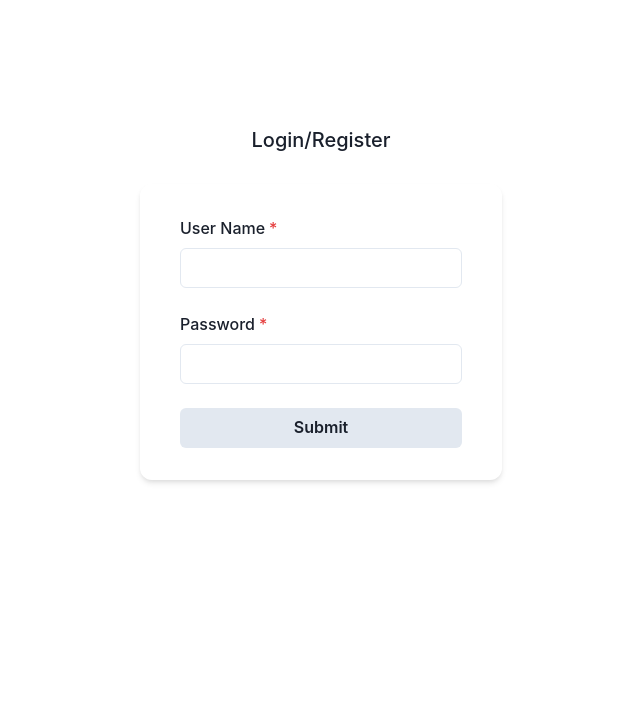
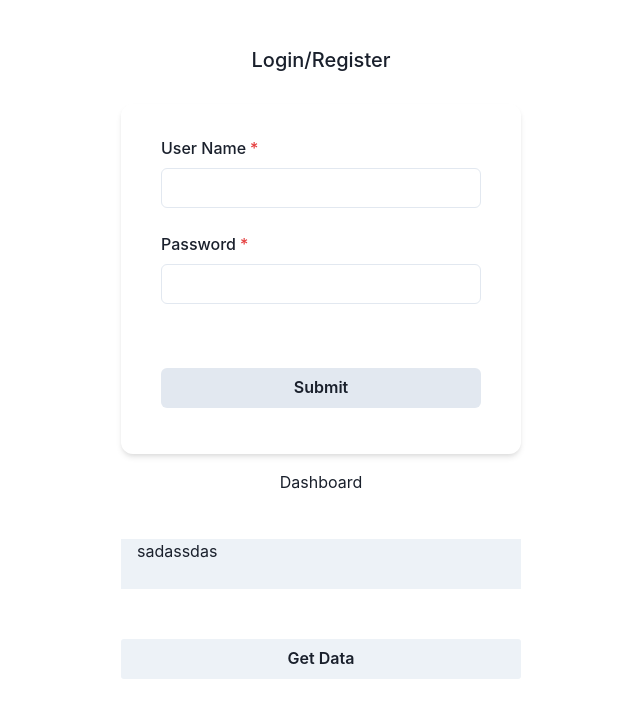
Before and after one commit to syedalirazazaidi/reacts-plays, a React (Vite) app in the folder dashboard/frontend/: page / in a window 1280 px wide. Shown: the top 718 px of the page, without its empty margins (319-959 px from the left). Built offline with nearby package versions, Linux system fonts and the light colour scheme.

Commit message:
design UI

```diff
--- a/dashboard/frontend/src/App.tsx
+++ b/dashboard/frontend/src/App.tsx
@@ -3,13 +3,14 @@ import { useState } from "react";
 import "./App.css";
 import { Box } from "@chakra-ui/react";
 import { SignUp } from "./pages/signup";
+import GetData from "./pages/getData";
 function App() {
   return (
     <Box>
       <SignUp />
+      <GetData />
     </Box>
   );
 }
 
-
 export default App;
--- /dev/null
+++ b/dashboard/frontend/src/pages/getData.tsx
@@ -0,0 +1,20 @@
+import { Box, Button, Container, HStack, Text, VStack } from "@chakra-ui/react";
+import React from "react";
+
+function GetData() {
+  return (
+    <Box>
+      <Text>Dashboard</Text>
+      <Container marginTop="45px" bg="gray.100" w="400px" h="50px">
+        <Text textAlign="left"> sadassdas</Text>
+      </Container>
+      <VStack mt="50px">
+        <Button w="400px" borderRadius="3px">
+          Get Data
+        </Button>
+      </VStack>
+    </Box>
+  );
+}
+
+export default GetData;
--- a/dashboard/frontend/src/pages/signup.tsx
+++ b/dashboard/frontend/src/pages/signup.tsx
@@ -12,7 +12,7 @@ import {
 export const SignUp = () => (
   <Container
     maxW="lg"
-    py={{ base: "12", md: "24" }}
+    py={{ base: "12", md: "4" }}
     px={{ base: "0", sm: "8" }}
     bg="gray.60"
   >
@@ -25,6 +25,8 @@ export const SignUp = () => (
         </Stack>
       </Stack>
       <Box
+        w="400px"
+        h="350px"
         py={{ base: "0", sm: "8" }}
         px={{ base: "4", sm: "10" }}
         bg={{ base: "transparent", sm: "bg-surface" }}
@@ -45,7 +47,7 @@ export const SignUp = () => (
             </FormControl>
           </Stack>
           <Stack spacing="6">
-            <Button variant="primary" bg="gray.200">
+            <Button variant="primary" bg="gray.200" mt="40px">
               Submit
             </Button>
           </Stack>
```
Also changed, not shown: 1 other file (tests, documents, lock files or other folders).
